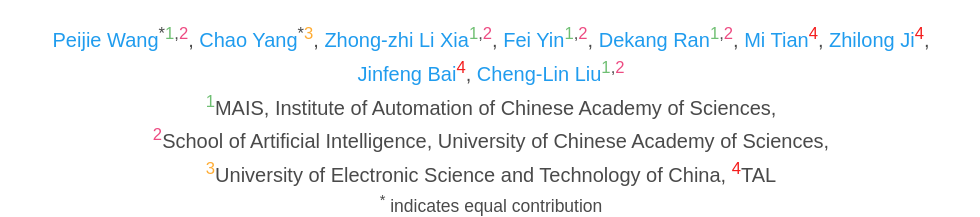
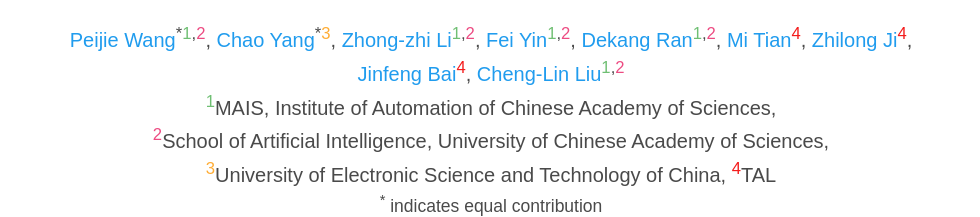
Before and after one commit to SolidGeo/SolidGeo.github.io, a plain HTML site: page index.html in a window 1280 px wide. Shown: the part 244-461 px from the top of the page, without its empty margins (149-1129 px from the left). Drawn offline with nearby package versions, Linux system fonts and the light colour scheme; some icons are missing; a web font is replaced by a local one.

Commit message:
Update index.html

```diff
--- a/index.html
+++ b/index.html
@@ -133,8 +133,7 @@
               <span class="author-block">
                 <a
                   href="https://scholar.google.com/citations?hl=zh-CN&user=wmaFBB8AAAAJ&view_op=list_works&gmla=AILGF5VZGzlvg7KWpgPsP9gYYntVWry1lT5NUfZgxCPLI6AMhtV_zWym2UuHYys39tnwv_dZR3RhFgAqJclcW9DXPNjjeU1R9kf0RrRZuhsKegrpQOvM9L1NoOLxSJM0vaSyrcF-">Zhong-zhi
-                  Li
-                  Xia</a><sup style="color:#6fbf73;">1</sup><sup>,</sup><sup style="color:#ed4b82">2</sup>,
+                  Li</a><sup style="color:#6fbf73;">1</sup><sup>,</sup><sup style="color:#ed4b82">2</sup>,
               </span>
               <span class="author-block">
                 <a href="https://scholar.google.com/citations?user=CeWCYJYAAAAJ&hl=zh-CN&oi=ao">Fei Yin</a><sup
```
